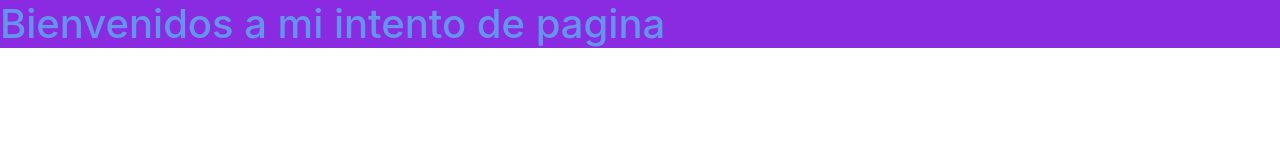
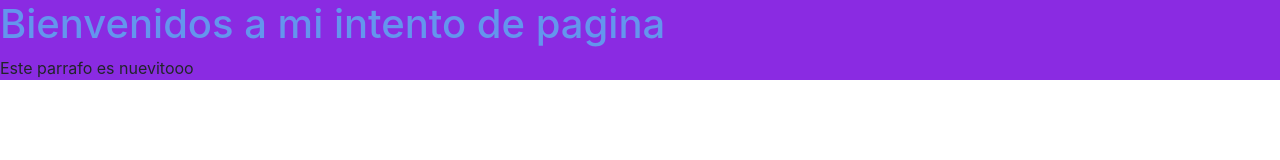
Before and after one commit to SantiagoMansilla/EmpresA, a plain HTML site: page index.html in a window 1280 px wide. Drawn offline with nearby package versions, Linux system fonts and the light colour scheme.

Commit message:
agregado parrafo

```diff
--- a/index.html
+++ b/index.html
@@ -12,6 +12,7 @@
     <header>
         <div class="cointainer">
         <h1>Bienvenidos a mi intento de pagina</h1>
+        <p>Este parrafo es nuevitooo</p>
         </div>
     </header>
 
```
